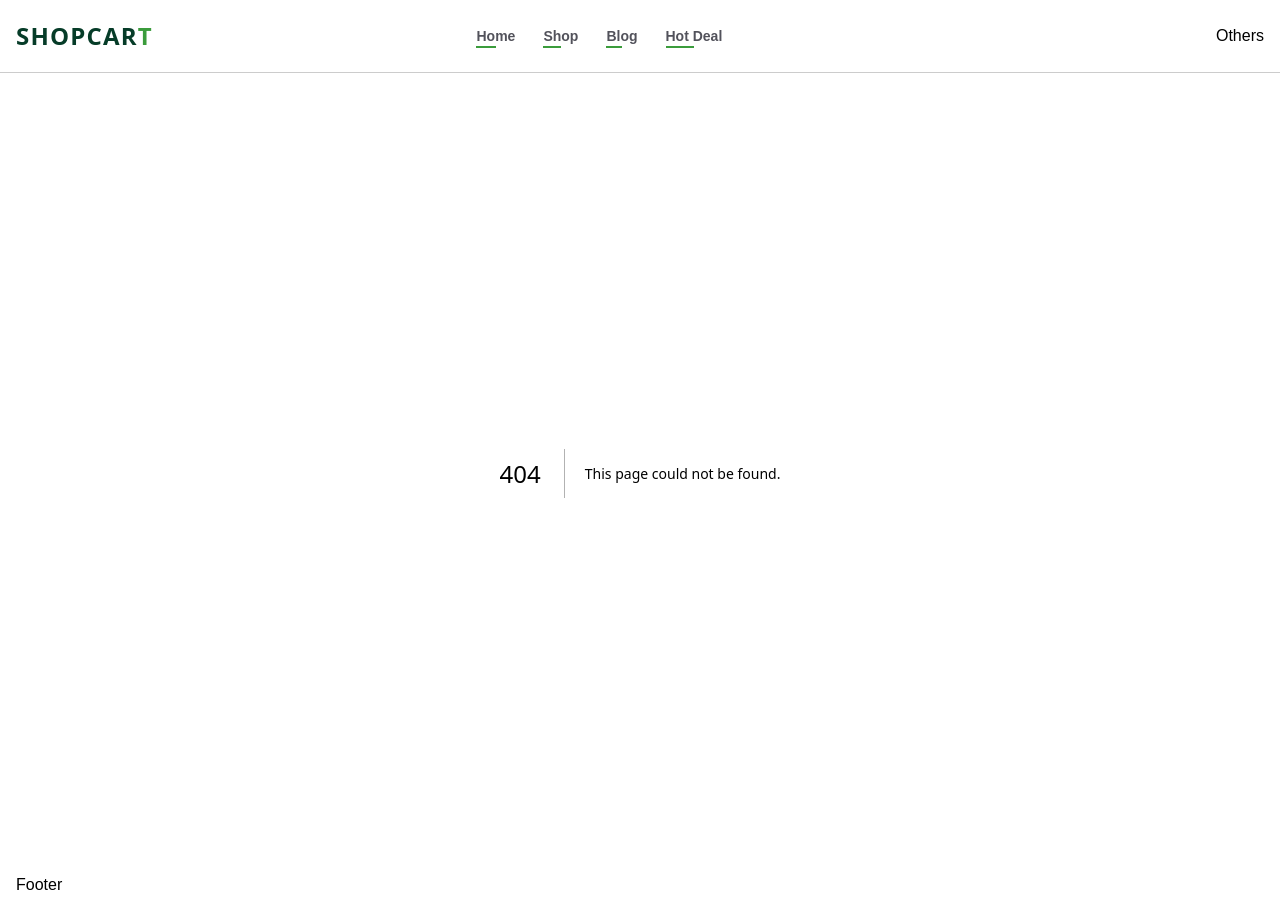
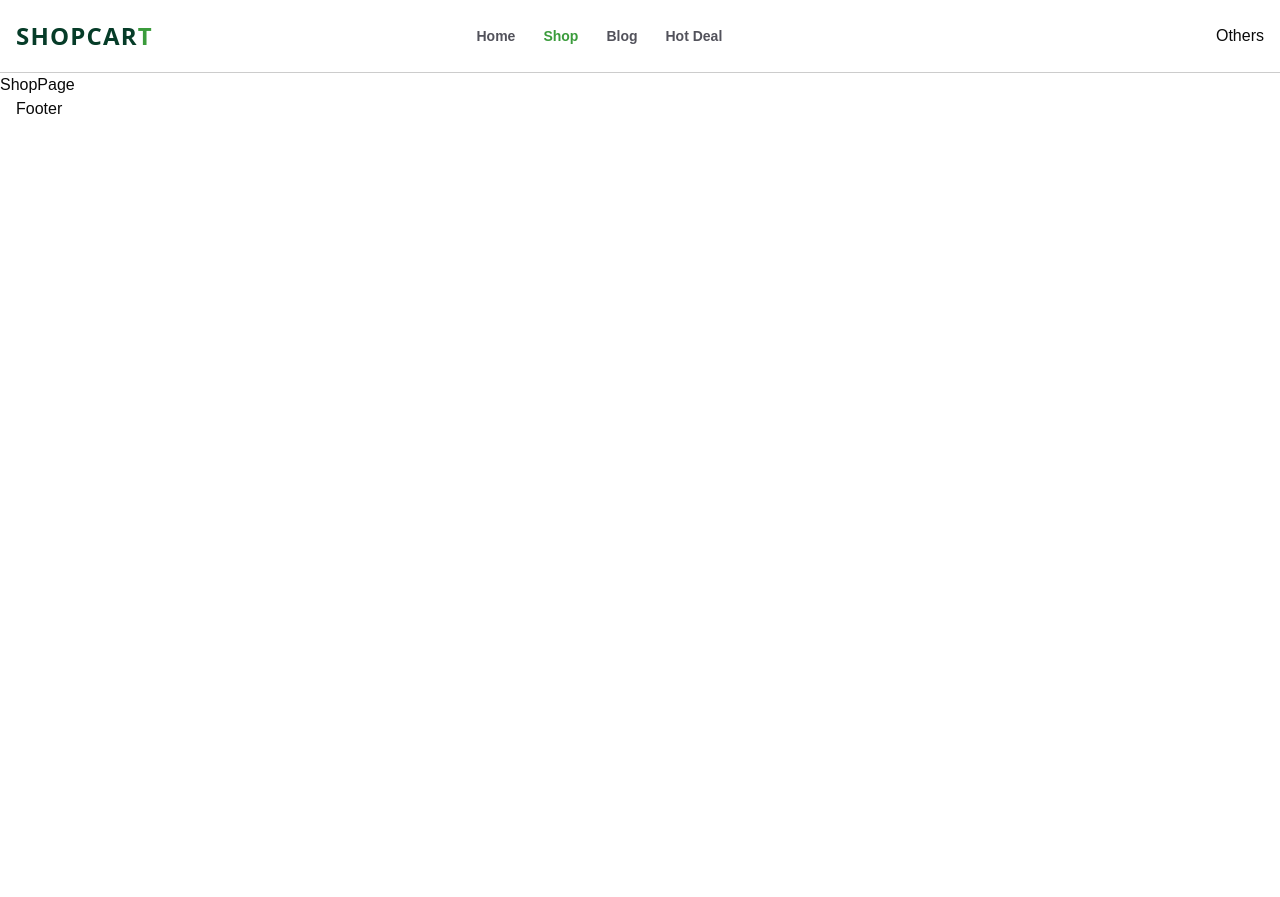
Before and after one commit to carolinardlc/shopcart, a Next.js app: page /shop in a window 1280 px wide. Before the commit this address had no page. After the commit the page ends 800 px from the top, so only its background shows below. Built offline with nearby package versions, Linux system fonts and the light colour scheme.

Commit message:
Updated Header Menu

```diff
--- /dev/null
+++ b/app/shop/page.tsx
@@ -0,0 +1,9 @@
+import React from 'react'
+
+const ShopPage = () => {
+  return (
+    <div>ShopPage</div>
+  )
+}
+
+export default ShopPage
--- a/components/HeaderMenu.tsx
+++ b/components/HeaderMenu.tsx
@@ -1,13 +1,36 @@
+"use client";
 import { headerData } from '@/constants/data';
+import { usePathname } from 'next/navigation';
 import React from 'react'
 
 const HeaderMenu = () => {
-  return (
+    const pathname=usePathname()
+
+    return (
     <div className='hidden md:inline-flex w-1/3 items-center gap-7 text-sm capitalize font-semibold text-lightColor'>
       {headerData?.map((item)=>(
-        <a key={item?.title} href={item?.href} className={`hover:text-shop_light_green hoverEffect relative group`}>
+        <a
+        key={item?.title}
+        href={item?.href}
+        className={`hover:text-shop_light_green
+        hoverEffect relative group ${
+          pathname === item?.href &&
+          "text-shop_light_green"}`}
+        >
           {item?.title}
-          <span className={`absolute -bottom-0.5 right-1/2 w-1/2 h-0.5 bg-shop_light_green`}/>
+          <span
+          className={`absolute -bottom-0.5 left-1/2
+            w-0 h-0.5 bg-shop_light_green
+            group-hover:w-1/2 hoverEffect group-hover:left-0 ${
+              pathname === item?.href &&
+              "text-shop_light_green"}`}
+            />
+          <span className={`absolute -bottom-0.5 right-1/2
+            w-0 h-0.5 bg-shop_light_green
+            group-hover:w-1/2 hoverEffect
+            group-hover:right-0 ${
+              pathname === item?.href &&
+              "text-shop_light_green"}`}/>
         </a>
       ))}
     </div>
--- a/constants/data.ts
+++ b/constants/data.ts
@@ -2,6 +2,6 @@
     { title: "Home", href: "/" },
     { title: "Shop", href: "/shop"},
     { title: "Blog", href: "/blog"},
-//    { title: "Contact", href: "/contact"},
+//  { title: "Contact", href: "/contact"},
     { title: "Hot Deal", href: "/deal"},
 ];
```
